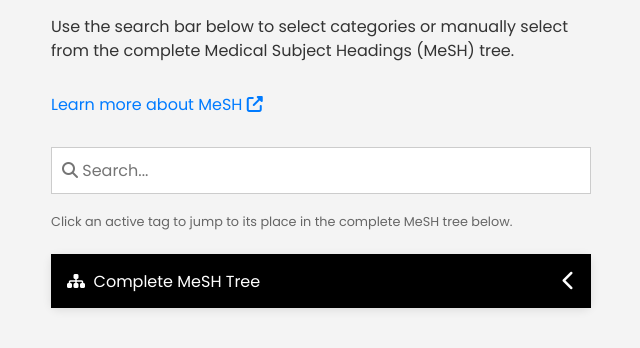
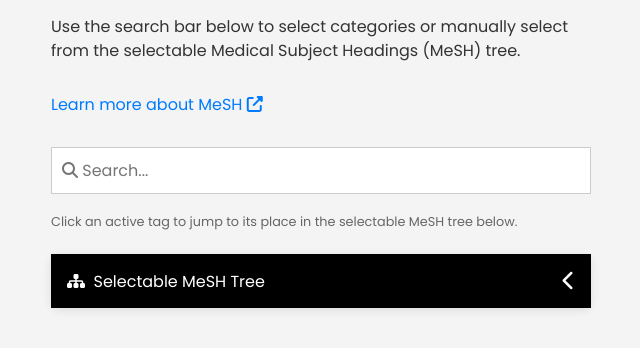
Before and after one commit to michaelbuckleyconexiant/mesh-demo, a plain HTML site: page index.html in a window 1280 px wide. Shown: the part 128-476 px from the top of the page, without its empty margins (319-959 px from the left). Drawn offline with Linux system fonts and the light colour scheme.

Commit message:
Update index.html

```diff
--- a/index.html
+++ b/index.html
@@ -245,7 +245,7 @@
 
   <div class="main-wrapper">
     <h1 style="margin-bottom: 15px; display: block;">MeSH Search & Tag</h1>
-    <p>Use the search bar below to select categories or manually select from the complete Medical Subject Headings (MeSH) tree.</p>
+    <p>Use the search bar below to select categories or manually select from the selectable Medical Subject Headings (MeSH) tree.</p>
     <p>
       <a href="https://www.nlm.nih.gov/mesh/meshhome.html" target="_blank">
         Learn more about MeSH
@@ -264,7 +264,7 @@
     </div>
     <div id="selected-items"></div>
 
-    <p class="mesh-small-text">Click an active tag to jump to its place in the complete MeSH tree below.</p>
+    <p class="mesh-small-text">Click an active tag to jump to its place in the selectable MeSH tree below.</p>
 
     <button id="clear-button" onclick="clearAllSelections()" style="margin-bottom: 20px; display: none;">
       Clear All Selections&nbsp;&nbsp;<i class="fa-solid fa-trash"></i>
@@ -272,7 +272,7 @@
 
     <div class="collapsible-container">
       <div class="collapsible-header" onclick="toggleCollapse()">
-        <span><i class="fa-solid fa-sitemap"></i>&nbsp;&nbsp;Complete MeSH Tree</span>
+        <span><i class="fa-solid fa-sitemap"></i>&nbsp;&nbsp;Selectable MeSH Tree</span>
         <span class="chevron"><i class="fa-solid fa-chevron-left"></i></span>
       </div>
       <div class="content">
```
